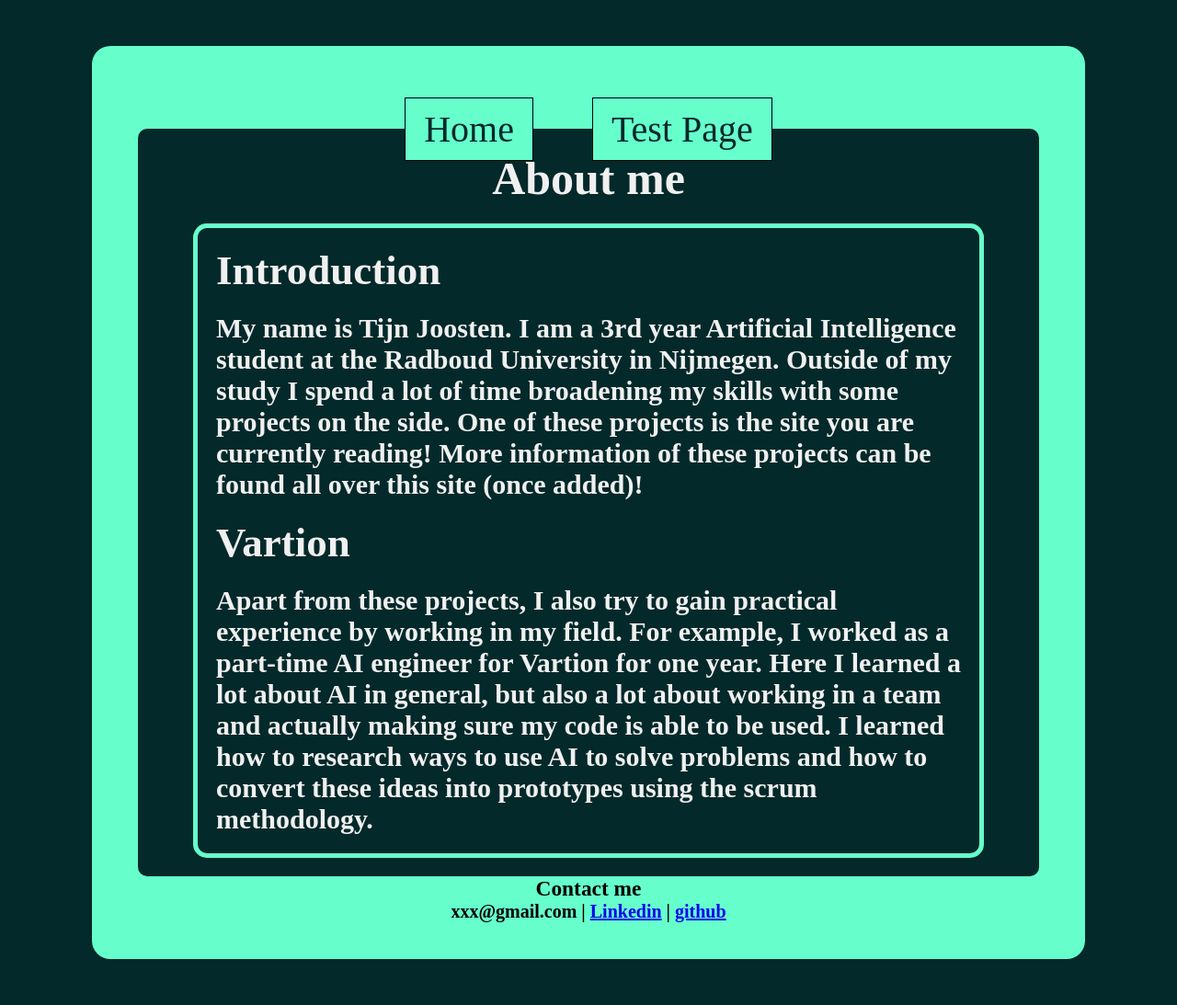
After one commit to TijnJoosten/website, a Django app: template website/templates/website/aboutme.html in a window 1280 px wide. The commit adds this page. Shown: the whole page at 92% size. Run offline with Django 4.2, Linux system fonts and the light colour scheme; the template is opened without the code that fills it, so the values that code supplies are empty.

Commit message:
Added an about me page and improved the css layout

```diff
--- a/website/static/website/others.css
+++ b/website/static/website/others.css
@@ -1,36 +1,87 @@
 * {
-    padding : 10;
+    padding : 0;
     margin : 0;
 }
 
+html {
+    min-height: 620px;
+    min-width: 620px;
+    border: 60px solid hsl(160, 100%, 70%);
+    border-top-width: 100px;
+    border-bottom-width: 100px;
+    border-radius: 20px;
+    margin: 50px 100px;
+    background-color: hsl(182, 83%, 9%);
+}
+
+/* .pagecontent {
+    border: 5px solid black;
+    border-radius: 20px;
+} */
+
 body {
-    color : black;
+    min-height: 500px;
+    min-width: 500px;
+    margin: -10px;
+    color: hsl(214, 0%, 94%);
+    background-color: hsl(182, 83%, 9%);
     font-style: sans-serif;
 	text-align: left;
+    border: 60px solid hsl(182, 83%, 9%);
+    border-radius: 10px;
+    border-top: 1px;
+    border-bottom: 1px;
+    text-align: center;
+}
+
+.buttons {
+	text-align: center;
 }
 
 .button {
+    /* height: 20px; */
+    margin: 30px;
+    margin-top: -147px;
     background-color: hsl(160, 100%, 70%);
-        border: none;
-        color: black;
-        padding: 20px 34px;
+    border: 1px solid black;
+    color: hsl(182, 83%, 9%);
+    padding: 10px 20px;
     text-align: center;
     text-decoration: none;
     display: inline-block;
-        font-size: 20px;
+    font-size: 40px;
     cursor: pointer;
  }
 
-.buttons {
-	background-color: black;
-	text-align: center;
+h1 {
+    margin-top: -40px;
+    font-size: 50px;
 }
 
-.hometitle {
-		background-color: hsl(160, 100%, 70%);
-		text-align: center;
+.aboutme h2{
+    margin: 20px;
+}
+
+.aboutme p{
+    margin: 20px;
+}
+
+.aboutme {
+    font-size: 30px;
+    min-height: 620px;
+    min-width: 480px;
+    margin: 20px auto;
+    text-align: left;
+    border: 5px solid hsl(160, 100%, 70%);
+    border-radius: 15px;
 }
 
 .contactme {
+    height: 0px;
+    max-height: 60px;
 	text-align: center;
+    font-size: 20px;
+    color: black;
+    border: 0px solid hsl(182, 83%, 9%);
+    background-color: hsl(160, 100%, 70%);
 }
--- /dev/null
+++ b/website/templates/website/aboutme.html
@@ -0,0 +1,39 @@
+{% load static %}
+
+<!DOCTYPE HTML PUBLIC "-//W3C//DTD HTML 4.01 Transitional//EN"
+        "http://www.w3.org/TR/html4/loose.dtd">
+<html>
+<head>
+    <title>Tijn Joosten</title>
+	<link rel="stylesheet" type="text/css" href="{% static 'website/others.css' %}">
+
+</head>
+<body>
+	<div class="pagecontent">
+		<div class="buttons">
+			<a href="./" class="button">Home</a>
+			<a href="./test" class="button">Test Page</a>
+		</div>
+		<h1>About me</h>
+		<div class="aboutme">
+			<h2>Introduction</h2>
+			<p>
+				My name is Tijn Joosten. I am a 3rd year Artificial Intelligence student at the Radboud University in Nijmegen.
+				Outside of my study I spend a lot of time broadening my skills with some projects on the side. One of these projects is the site you are currently reading!
+				More information of these projects can be found all over this site (once added)!
+			</p>
+			<h2>Vartion</h2>
+			<p>
+				Apart from these projects, I also try to gain practical experience by working in my field. For example, I worked as a part-time AI engineer for Vartion for one year.
+				Here I learned a lot about AI in general, but also a lot about working in a team and actually making sure my code is able to be used.
+				I learned how to research ways to use AI to solve problems and how to convert these ideas into prototypes using the scrum methodology.
+			</p>
+		</div>
+
+		<div class="contactme">
+			<h3>Contact me</h3>
+			<p> xxx@gmail.com | <a href="https://www.linkedin.com/in/tijnjoosten/" target="_blank">Linkedin</a> | <a href="https://github.com/TijnJoosten" target="_blank">github</a></p>
+		</div>
+	</div>
+</body>
+</html>
--- a/website/urls.py
+++ b/website/urls.py
@@ -3,6 +3,6 @@ from .views import *
 
 urlpatterns = [
     path("", homePageView, name="homepage"),
-    path("others", otherPageView, name="otherpage"),
+    path("about", aboutPageView, name="about me"),
     path("test", testPageView, name="testpage"),
 ]
--- a/website/views.py
+++ b/website/views.py
@@ -4,8 +4,8 @@ from django.template import loader
 def homePageView(request):
     return render(request, 'website/homepage.html')
 
-def otherPageView(request):
-    return render(request, 'website/others.html')
+def aboutPageView(request):
+    return render(request, 'website/about.html')
 
 def testPageView(request):
     return render(request, 'website/testfile.html')
```
Also changed, not shown: website/static/website/homepage.css (+10 -4 lines), website/templates/website/homepage.html (+4 -3 lines), website/templates/website/others.html (deleted, +0 -24 lines). Lines whose indentation alone changed are shown as unchanged.
